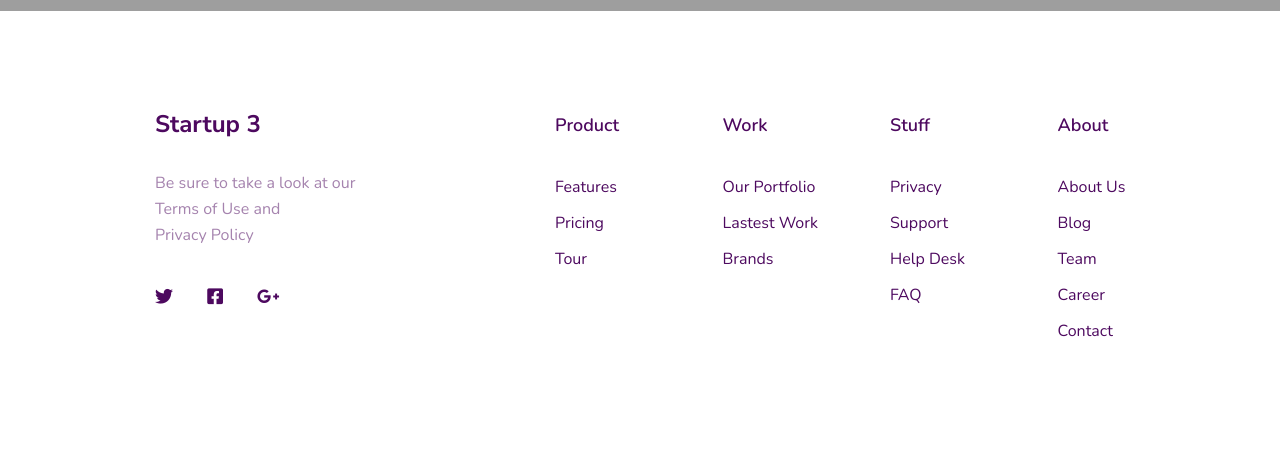
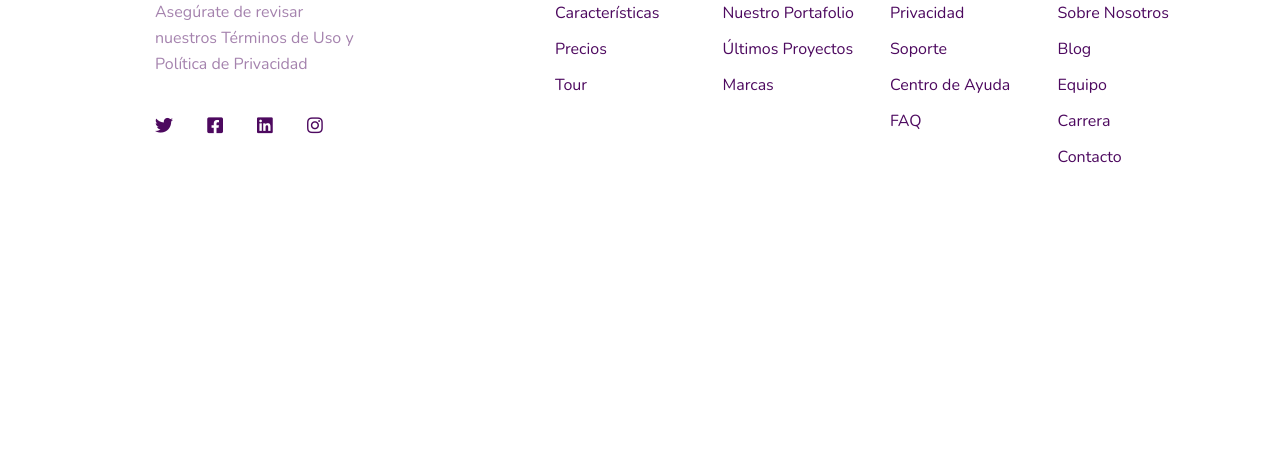
Before and after one commit to Mgobeaalcoba/matrix-global-analytics-webapp, a Django app: page / in a window 1280 px wide. Shown: the part 4061-4515 px from the top of the page. After the commit the page ends 4224 px from the top, so only its background shows below. Run offline with Django 5.2, Linux system fonts and the light colour scheme; style sheets or scripts are compiled from the project's sources; some libraries are stand-ins or nearby versions; grey boxes are pictures that could not be loaded.

Commit message:
Home Frontend Finished

```diff
--- a/home/templates/home.html
+++ b/home/templates/home.html
@@ -250,92 +250,68 @@
             </div>
         </section>
 
-
         <!-- Pricing Table 4 -->
-
         <section class="pricing_table_4 pt-105 pb-100 color-white">
             <div class="container px-xl-0">
                 <div class="row justify-content-center text-center">
                     <div class="col-xl-8 col-lg-10" data-aos-duration="600" data-aos="fade-down" data-aos-delay="0">
-                        <h2 class="small">Plans &amp; Pricing</h2>
+                        <h2 class="small">Planes y Precios</h2>
                     </div>
                     <div class="col-xl-6 col-lg-8 col-md-10" data-aos-duration="600" data-aos="fade-down" data-aos-delay="300">
                         <div class="mt-25 mb-55 f-22 text-adaptive">
-                            Startup Framework is free forever — you only pay for
-                            custom domain hosting or to export your site.
+                            Matrix Global Analytics ofrece soluciones adaptadas a tus necesidades específicas.
                         </div>
                     </div>
                 </div>
                 <div class="row justify-content-center">
                     <div class="mb-70 mb-lg-0 col-lg-4 col-md-7 col-sm-8">
                         <div class="mx-auto mw-370 px-70 pt-60 pb-55 radius10 block">
-                            <div class="f-22 title" data-aos-duration="600" data-aos="fade-down" data-aos-delay="0">Starter</div>
+                            <div class="f-22 title" data-aos-duration="600" data-aos="fade-down" data-aos-delay="0">Análisis Específico</div>
                             <div class="mt-30 mb-40 f-58 d-flex align-items-start price" data-aos-duration="600" data-aos="fade-down" data-aos-delay="0">
-                                <b>9.99</b>
+                                <b>500</b>
                                 <div class="mt-1 ml-5 f-16">$</div>
                             </div>
                             <ul class="px-0" data-aos-duration="600" data-aos="fade-down" data-aos-delay="0">
-                                <li class="mb-10">2 GB of space</li>
-                                <li class="mb-10">14 days of backups</li>
-                                <li class="mb-10">Social integrations</li>
-                                <li class="mb-10">Client billing</li>
-                                <li class="mb-10 op-7 disabled">Remote access</li>
-                                <li class="mb-10 op-7 disabled">Custom domain</li>
-                                <li class="mb-10 op-7 disabled">24 hours support</li>
-                                <li class="mb-10 op-7 disabled">Admin tools</li>
-                                <li class="mb-10 op-7 disabled">Collaboration tools</li>
-                                <li class="mb-10 op-7 disabled">User management</li>
+                                <li class="mb-10">Resolución de problemas puntuales</li>
+                                <li class="mb-10">Insights personalizados</li>
+                                <li class="mb-10">Asesoramiento experto</li>
                             </ul>
                             <div data-aos-duration="600" data-aos="fade-down" data-aos-delay="0">
-                                <a href="#" class="mt-15 btn lg border-transparent-white">Get Started</a>
+                                <a href="#" class="mt-15 btn lg action-3">Contratar</a>
                             </div>
                         </div>
                     </div>
                     <div class="mb-70 mb-lg-0 col-lg-4 col-md-7 col-sm-8">
                         <div class="mx-auto mw-370 px-70 pt-60 pb-55 radius10 block">
-                            <div class="f-22 title" data-aos-duration="600" data-aos="fade-down" data-aos-delay="150">Professional</div>
+                            <div class="f-22 title" data-aos-duration="600" data-aos="fade-down" data-aos-delay="150">Entrenamiento</div>
                             <div class="mt-30 mb-40 f-58 d-flex align-items-start price" data-aos-duration="600" data-aos="fade-down" data-aos-delay="150">
-                                <b>19.99</b>
+                                <b>1000</b>
                                 <div class="mt-1 ml-5 f-16">$</div>
                             </div>
                             <ul class="px-0" data-aos-duration="600" data-aos="fade-down" data-aos-delay="150">
-                                <li class="mb-10">2 GB of space</li>
-                                <li class="mb-10">14 days of backups</li>
-                                <li class="mb-10">Social integrations</li>
-                                <li class="mb-10">Client billing</li>
-                                <li class="mb-10">Remote access</li>
-                                <li class="mb-10">Custom domain</li>
-                                <li class="mb-10">24 hours support</li>
-                                <li class="mb-10 op-7 disabled">Admin tools</li>
-                                <li class="mb-10 op-7 disabled">Collaboration tools</li>
-                                <li class="mb-10 op-7 disabled">User management</li>
+                                <li class="mb-10">Capacitación en herramientas de data</li>
+                                <li class="mb-10">Desarrollo de habilidades de análisis</li>
+                                <li class="mb-10">Optimización del uso de tecnologías</li>
                             </ul>
                             <div data-aos-duration="600" data-aos="fade-down" data-aos-delay="150">
-                                <a href="#" class="mt-15 btn lg action-3">Get Started</a>
+                                <a href="#" class="mt-15 btn lg action-3">Contratar</a>
                             </div>
                         </div>
                     </div>
                     <div class="col-lg-4 col-md-7 col-sm-8">
                         <div class="mx-auto mw-370 px-70 pt-60 pb-55 radius10 block">
-                            <div class="f-22 title" data-aos-duration="600" data-aos="fade-down" data-aos-delay="300">Team</div>
+                            <div class="f-22 title" data-aos-duration="600" data-aos="fade-down" data-aos-delay="300">Socio Tecnológico</div>
                             <div class="mt-30 mb-40 f-58 d-flex align-items-start price" data-aos-duration="600" data-aos="fade-down" data-aos-delay="300">
-                                <b>49.99</b>
+                                <b>2000</b>
                                 <div class="mt-1 ml-5 f-16">$</div>
                             </div>
                             <ul class="px-0" data-aos-duration="600" data-aos="fade-down" data-aos-delay="300">
-                                <li class="mb-10">2 GB of space</li>
-                                <li class="mb-10">14 days of backups</li>
-                                <li class="mb-10">Social integrations</li>
-                                <li class="mb-10">Client billing</li>
-                                <li class="mb-10">Remote access</li>
-                                <li class="mb-10">Custom domain</li>
-                                <li class="mb-10">24 hours support</li>
-                                <li class="mb-10">Admin tools</li>
-                                <li class="mb-10">Collaboration tools</li>
-                                <li class="mb-10">User management</li>
+                                <li class="mb-10">Gestión integral de tecnología de datos</li>
+                                <li class="mb-10">Capacitación continua y escalable</li>
+                                <li class="mb-10">Desarrollo de cultura data-driven</li>
                             </ul>
                             <div data-aos-duration="600" data-aos="fade-down" data-aos-delay="300">
-                                <a href="#" class="mt-15 btn lg border-transparent-white">Get Started</a>
+                                <a href="#" class="mt-15 btn lg action-3">Contratar</a>
                             </div>
                         </div>
                     </div>
@@ -344,7 +320,6 @@
         </section>
 
         <!-- Footer 3 -->
-
         <footer class="footer_3 bg-light pt-100 pb-100 text-center text-lg-left">
             <div class="container px-xl-0">
                 <div class="row">
@@ -352,54 +327,56 @@
                     <div class="mb-50 mb-lg-0 col-lg-4" data-aos-duration="600" data-aos="fade-down" data-aos-delay="0">
                         <div class="row">
                             <div class="col-12">
-                                <a href="#" class="logo link color-main">Startup 3</a>
+                                <img src="{% static 'i/logo-sin-fondo.png' %}" alt="Logo" class="mx-15 logo-image" width="30" height="30">
+                                <a href="#" class="logo link color-main">Matrix Global Analytics</a>
                             </div>
                             <div class="mt-30 mb-35 col-xl-7 col-lg-9 color-heading text-adaptive description">
-                                Be sure to take a look at
-                                our <a href="#" class="link color-heading">Terms of Use</a> and
-                                <a href="#" class="link color-heading">Privacy Policy</a>
+                                Asegúrate de revisar nuestros <a href="#" class="link color-heading">Términos de Uso</a> y <a href="#" class="link color-heading">Política de Privacidad</a>
                             </div>
                             <div class="col-12 socials">
                                 <a href="#" class="f-18 link color-main mr-30"><i class="fab fa-twitter"></i></a>
                                 <a href="#" class="f-18 link color-main mr-30"><i class="fab fa-facebook-square"></i></a>
-                                <a href="#" class="f-18 link color-main mr-30"><i class="fab fa-google-plus-g"></i></a>
+                                <a href="#" class="f-18 link color-main mr-30"><i class="fab fa-linkedin"></i></a>
+                                <a href="#" class="f-18 link color-main"><i class="fab fa-instagram"></i></a>
                             </div>
                         </div>
                     </div>
                     <div class="col-xl-7 col-lg-8">
                         <div class="row no-gutters">
                             <div class="col-md-3 col-6 mb-50 mb-md-0" data-aos-duration="600" data-aos="fade-down" data-aos-delay="150">
-                                <div class="mb-35 f-18 semibold title">Product</div>
-                                <div class="mb-10"><a href="#" class="link color-main">Features</a></div>
-                                <div class="mb-10"><a href="#" class="link color-main">Pricing</a></div>
+                                <div class="mb-35 f-18 semibold title">Producto</div>
+                                <div class="mb-10"><a href="#" class="link color-main">Características</a></div>
+                                <div class="mb-10"><a href="#" class="link color-main">Precios</a></div>
                                 <div class="mb-10"><a href="#" class="link color-main">Tour</a></div>
                             </div>
                             <div class="col-md-3 col-6 mb-50 mb-md-0" data-aos-duration="600" data-aos="fade-down" data-aos-delay="300">
-                                <div class="mb-35 f-18 semibold title">Work</div>
-                                <div class="mb-10"><a href="#" class="link color-main">Our Portfolio</a></div>
-                                <div class="mb-10"><a href="#" class="link color-main">Lastest Work</a></div>
-                                <div class="mb-10"><a href="#" class="link color-main">Brands</a></div>
+                                <div class="mb-35 f-18 semibold title">Trabajo</div>
+                                <div class="mb-10"><a href="#" class="link color-main">Nuestro Portafolio</a></div>
+                                <div class="mb-10"><a href="#" class="link color-main">Últimos Proyectos</a></div>
+                                <div class="mb-10"><a href="#" class="link color-main">Marcas</a></div>
                             </div>
                             <div class="col-md-3 col-6" data-aos-duration="600" data-aos="fade-down" data-aos-delay="450">
-                                <div class="mb-35 f-18 semibold title">Stuff</div>
-                                <div class="mb-10"><a href="#" class="link color-main">Privacy</a></div>
-                                <div class="mb-10"><a href="#" class="link color-main">Support</a></div>
-                                <div class="mb-10"><a href="#" class="link color-main">Help Desk</a></div>
+                                <div class="mb-35 f-18 semibold title">Información</div>
+                                <div class="mb-10"><a href="#" class="link color-main">Privacidad</a></div>
+                                <div class="mb-10"><a href="#" class="link color-main">Soporte</a></div>
+                                <div class="mb-10"><a href="#" class="link color-main">Centro de Ayuda</a></div>
                                 <div class="mb-10"><a href="#" class="link color-main">FAQ</a></div>
                             </div>
                             <div class="col-md-3 col-6" data-aos-duration="600" data-aos="fade-down" data-aos-delay="600">
-                                <div class="mb-35 f-18 semibold title">About</div>
-                                <div class="mb-10"><a href="#" class="link color-main">About Us</a></div>
+                                <div class="mb-35 f-18 semibold title">Acerca de</div>
+                                <div class="mb-10"><a href="#" class="link color-main">Sobre Nosotros</a></div>
                                 <div class="mb-10"><a href="#" class="link color-main">Blog</a></div>
-                                <div class="mb-10"><a href="#" class="link color-main">Team</a></div>
-                                <div class="mb-10"><a href="#" class="link color-main">Career</a></div>
-                                <div class="mb-10"><a href="#" class="link color-main">Contact</a></div>
+                                <div class="mb-10"><a href="#" class="link color-main">Equipo</a></div>
+                                <div class="mb-10"><a href="#" class="link color-main">Carrera</a></div>
+                                <div class="mb-10"><a href="#" class="link color-main">Contacto</a></div>
                             </div>
                         </div>
                     </div>
                 </div>
             </div>
         </footer>
+
+
         <!-- forms alerts -->
         <div class="alert alert-success alert-dismissible alert-form-success" role="alert">
             <button type="button" class="close" data-dismiss="alert" aria-label="Close"><span aria-hidden="true">&times;</span></button>
```
